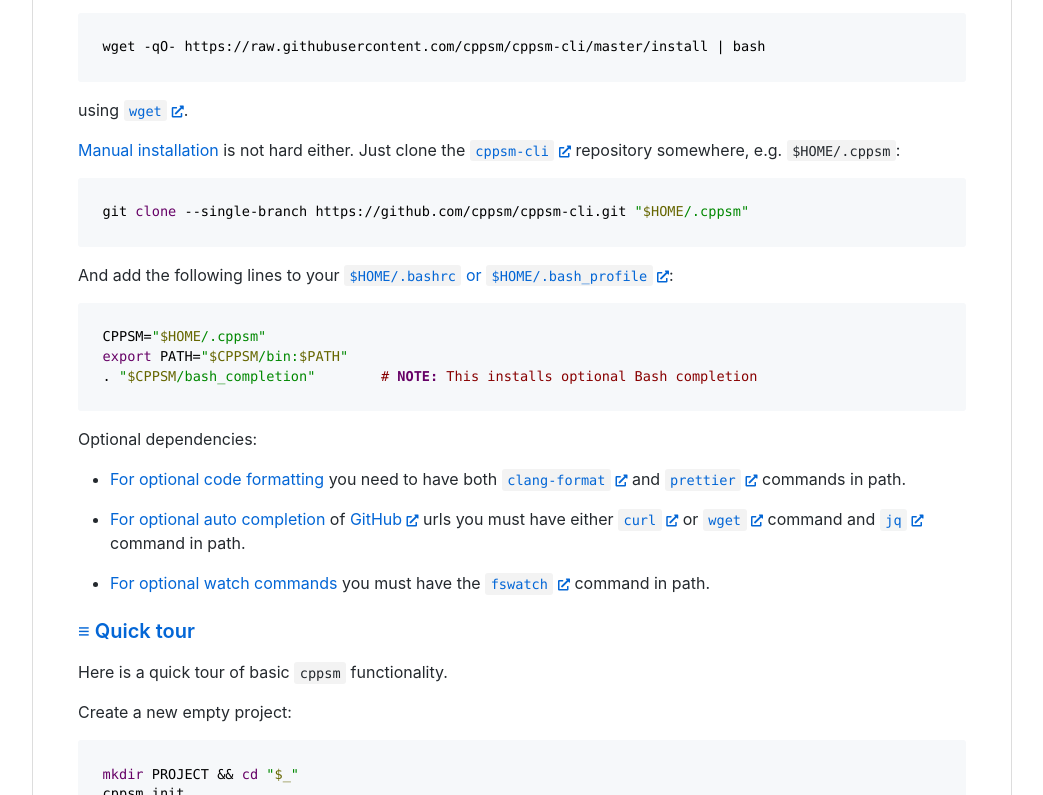
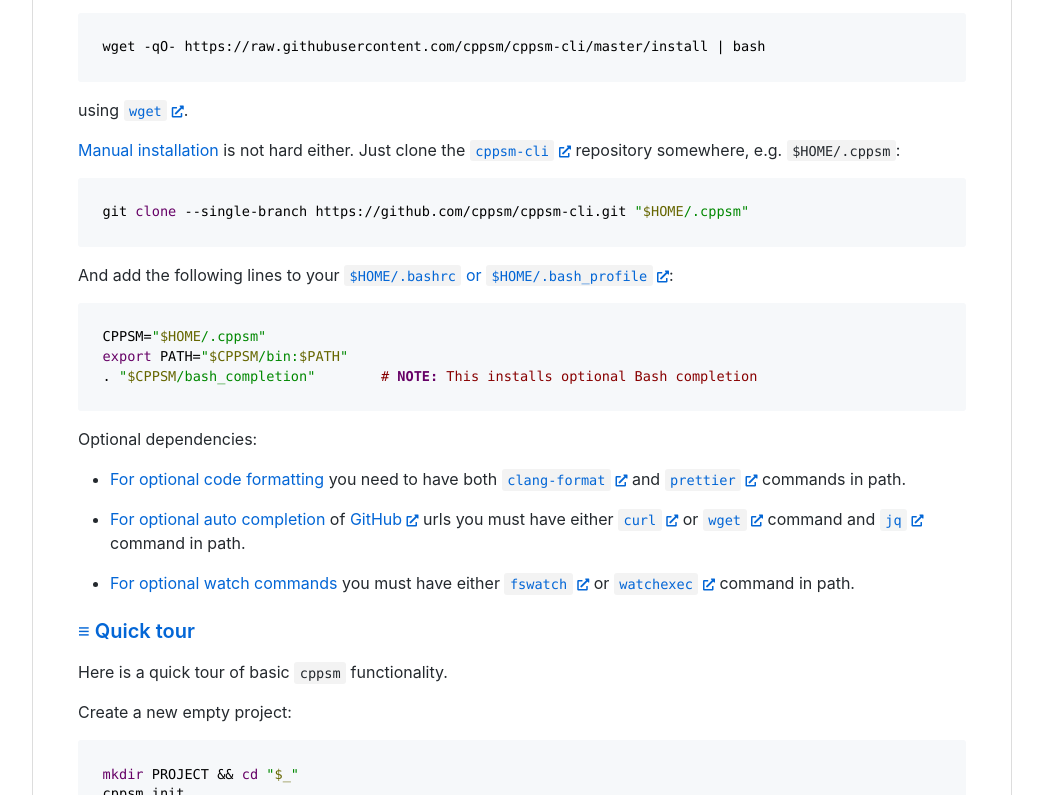
Before and after one commit to cppsm/cppsm.github.io, a website: page index.html in a window 1280 px wide. Shown: the part 4197-4992 px from the top of the page, without its empty margins (118-1161 px from the left). Drawn offline with nearby package versions, Linux system fonts and the light colour scheme.

Commit message:
Support watchexec as an alternative to fswatch

```diff
--- a/index.html
+++ b/index.html
@@ -170,9 +170,9 @@
 command itself.</p>
 <p><a id="cppsm-supported-platforms"></a>The <code>cppsm</code> command has been developed
 with <a target="_blank" href="https://en.wikipedia.org/wiki/Bash_(Unix_shell)">Bash <i class="fas fa-xs fa-external-link-alt"></i></a> and used at least
-under <a target="_blank" href="https://www.apple.com/macos/">macOS <i class="fas fa-xs fa-external-link-alt"></i></a>,
-<a target="_blank" href="https://www.linux.org/">Linux <i class="fas fa-xs fa-external-link-alt"></i></a> (<a target="_blank" href="https://ubuntu.com/">Ubuntu <i class="fas fa-xs fa-external-link-alt"></i></a>),
-<a target="_blank" href="https://www.cygwin.com/">Cygwin <i class="fas fa-xs fa-external-link-alt"></i></a>, and <a target="_blank" href="https://gitforwindows.org/">Git BASH <i class="fas fa-xs fa-external-link-alt"></i></a>.</p>
+under <a target="_blank" href="https://www.apple.com/macos/">macOS <i class="fas fa-xs fa-external-link-alt"></i></a>, <a target="_blank" href="https://www.linux.org/">Linux <i class="fas fa-xs fa-external-link-alt"></i></a>
+(<a target="_blank" href="https://ubuntu.com/">Ubuntu <i class="fas fa-xs fa-external-link-alt"></i></a>), <a target="_blank" href="https://www.cygwin.com/">Cygwin <i class="fas fa-xs fa-external-link-alt"></i></a>, and
+<a target="_blank" href="https://gitforwindows.org/">Git BASH <i class="fas fa-xs fa-external-link-alt"></i></a>.</p>
 <p>There currently is no &quot;native&quot; Windows support. I personally have no need for
 such support as I&#39;m comfortable using <a target="_blank" href="https://www.cygwin.com/">Cygwin <i class="fas fa-xs fa-external-link-alt"></i></a> and
 <a target="_blank" href="https://gitforwindows.org/">Git BASH <i class="fas fa-xs fa-external-link-alt"></i></a>. If you&#39;d like to work on native Windows
@@ -217,8 +217,8 @@
 <a target="_blank" href="https://stedolan.github.io/jq/"><code>jq</code> <i class="fas fa-xs fa-external-link-alt"></i></a> command in path.</p>
 </li>
 <li><p><a id="for-optional-watch-commands"></a><a href="#for-optional-watch-commands">For optional watch commands</a>
-you must have the <a target="_blank" href="http://emcrisostomo.github.io/fswatch/"><code>fswatch</code> <i class="fas fa-xs fa-external-link-alt"></i></a> command
-in path.</p>
+you must have either <a target="_blank" href="http://emcrisostomo.github.io/fswatch/"><code>fswatch</code> <i class="fas fa-xs fa-external-link-alt"></i></a> or
+<a target="_blank" href="https://github.com/watchexec/watchexec"><code>watchexec</code> <i class="fas fa-xs fa-external-link-alt"></i></a> command in path.</p>
 </li>
 </ul>
 <h3><a id="quick-tour"></a> <a href="#contents">≡</a> <a href="#quick-tour">Quick tour</a></h3>
```
Also changed, not shown: index.md (+5 -5 lines).
